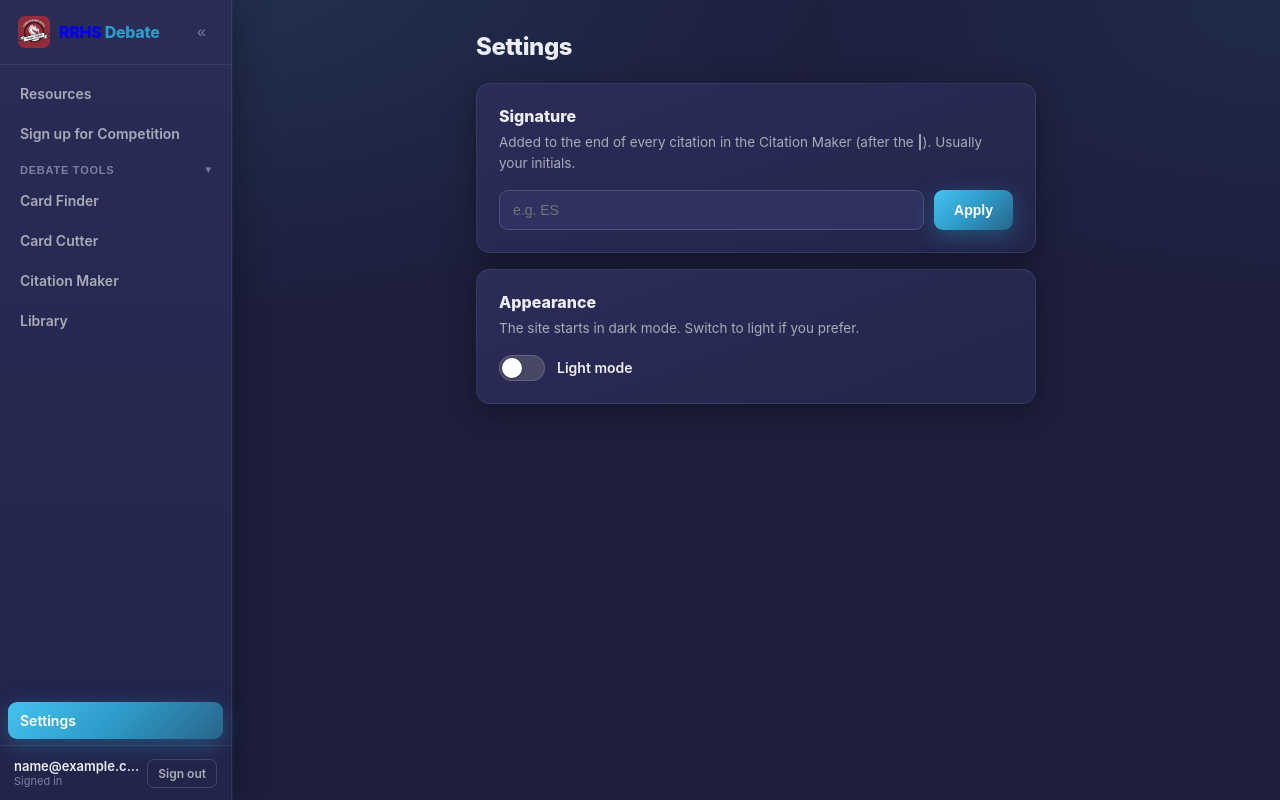
After one commit to epicgamer6707/RRHS_Debate, a Flask app: page /dashboard/settings in a window 1280 px wide. The commit adds this page. Run offline with Flask 3, Linux system fonts and the light colour scheme; the visitor is signed in with stand-in values (Sample User, id 1).

Commit message:
Add Settings, Resources, retractable sidebar, home screen, and reorg
- Settings tab (bottom of sidebar): set your Signature (used by Citation Maker)
  and toggle Light/Dark mode (dark default), stored per-browser and applied
  site-wide via data-theme. Add a full light-mode palette.
- Sidebar reorder: Resources (new placeholder page), Sign up for Competition,
  then the Debate Tools group which now also contains Library.
- Retractable sidebar with a floating opener; state remembered.
- Logo links to the home screen; the home screen now shows for logged-in users
  with 'Welcome, <name>' + Sign out top-right and a 'Go to your tools' button.
- Sign out now returns to the home screen, not the sign-in page.
- Citation Maker pre-fills your saved signature and links to Settings.

Co-Authored-By: Claude Opus 4.8 <noreply@anthropic.com>

```diff
--- a/app/auth/routes.py
+++ b/app/auth/routes.py
@@ -72,8 +72,8 @@ def login():
 @login_required
 def logout():
     logout_user()
-    flash("You've been signed out.", "info")
-    return redirect(url_for("auth.login"))
+    # Always land on the home screen, not the sign-in page.
+    return redirect(url_for("main.index"))
 
 
 # ── Forgot / reset password ───────────────────────────────────────────────────
--- a/app/static/css/app.css
+++ b/app/static/css/app.css
@@ -34,6 +34,9 @@ a:hover { text-decoration: underline; }
 .brand-logo { width: 36px; height: 36px; border-radius: 8px; object-fit: cover; flex-shrink: 0; }
 .brand-name { font-size: 19px; font-weight: 800; letter-spacing: -0.4px; color: var(--text-hi); }
 .brand-name span { color: var(--accent); }
+.brand-link { text-decoration: none; }
+.brand-link:hover { text-decoration: none; }
+.landing-welcome { font-size: 14px; color: var(--text-mid); font-weight: 600; margin-right: 4px; }
 
 /* ── centered auth card ── */
 .auth-wrap {
--- a/app/static/css/cutter.css
+++ b/app/static/css/cutter.css
@@ -102,3 +102,5 @@ select.cut-input {
 .cite-grid { display: grid; grid-template-columns: 1fr 1fr; gap: 0 14px; margin-top: 4px; }
 .cite-grid .cite-span { grid-column: 1 / -1; }
 .cite-preview { min-height: 88px; resize: vertical; line-height: 1.5; font-size: 13px; }
+.cite-hint { margin-top: 6px; font-size: 12px; color: var(--text-lo); }
+.cite-hint a { color: var(--accent); }
--- a/app/static/css/dashboard.css
+++ b/app/static/css/dashboard.css
@@ -23,11 +23,44 @@ body {
     display: flex;
     flex-direction: column;
 }
+.sidebar { transition: margin-left 0.2s ease; }
+.shell.sidebar-collapsed .sidebar { margin-left: -232px; }
+
+.sidebar-opener {
+    display: none;
+    position: fixed; top: 12px; left: 12px; z-index: 60;
+    width: 38px; height: 38px; border-radius: 9px;
+    background: var(--surface-1); border: 1px solid var(--line-md);
+    color: var(--text-hi); font-size: 16px; cursor: pointer;
+    align-items: center; justify-content: center;
+    box-shadow: var(--glow-soft);
+}
+.shell.sidebar-collapsed .sidebar-opener { display: flex; }
+.sidebar-opener:hover { background: var(--surface-2); }
+
 .sidebar-brand {
-    display: flex; align-items: center; gap: 9px;
+    display: flex; align-items: center; justify-content: space-between; gap: 9px;
     padding: 16px 18px;
     border-bottom: 1px solid var(--line);
 }
+.sidebar-brand-link { display: flex; align-items: center; gap: 9px; text-decoration: none; min-width: 0; }
+.sidebar-brand-link:hover { text-decoration: none; }
+.sidebar-toggle {
+    background: none; border: none; color: var(--text-lo);
+    font-size: 16px; cursor: pointer; padding: 2px 7px; border-radius: 6px; flex-shrink: 0;
+}
+.sidebar-toggle:hover { color: var(--text-hi); background: var(--surface-2); }
+
+.sidebar-bottom { padding: 2px 8px 6px; }
+
+/* When the sidebar is hidden, clear the floating opener button so it doesn't
+   overlap tool headings. */
+.shell.sidebar-collapsed .cut-wrap,
+.shell.sidebar-collapsed .comp-wrap,
+.shell.sidebar-collapsed .set-wrap,
+.shell.sidebar-collapsed .tool-empty { padding-left: 62px; }
+.shell.sidebar-collapsed .lib-toolbar,
+.shell.sidebar-collapsed .topbar { padding-left: 62px; }
 .sidebar-brand .brand-icon {
     width: 30px; height: 30px; border-radius: 8px;
     background: var(--accent);
--- /dev/null
+++ b/app/static/css/settings.css
@@ -0,0 +1,53 @@
+/* ── Settings ── */
+.set-wrap { height: 100%; overflow-y: auto; padding: 32px 24px 60px; }
+.set-inner { max-width: 560px; margin: 0 auto; }
+.set-h1 { font-size: 24px; font-weight: 800; letter-spacing: -0.4px; margin-bottom: 22px; }
+
+.set-card {
+    background: var(--grad-surface);
+    border: 1px solid var(--line);
+    border-radius: 14px;
+    padding: 22px;
+    margin-bottom: 16px;
+    box-shadow: var(--glow-soft);
+}
+.set-h2 { font-size: 16px; font-weight: 800; margin-bottom: 6px; }
+.set-desc { font-size: 13.5px; color: var(--text-mid); line-height: 1.55; margin-bottom: 16px; }
+
+.set-row { display: flex; gap: 10px; }
+.set-input {
+    flex: 1;
+    padding: 11px 13px; font-size: 14px;
+    color: var(--text-hi); background: var(--surface-2);
+    border: 1px solid var(--line-md); border-radius: 9px; outline: none;
+    transition: border-color 0.15s, box-shadow 0.15s;
+}
+.set-input:focus { border-color: var(--accent); box-shadow: 0 0 0 3px var(--accent-soft); }
+.set-btn {
+    padding: 11px 20px; font-size: 14px; font-weight: 700;
+    color: #fff; background: var(--grad-accent);
+    border: none; border-radius: 9px; cursor: pointer;
+    box-shadow: var(--glow-accent);
+    transition: background 0.15s, box-shadow 0.15s, transform 0.15s;
+}
+.set-btn:hover { background: var(--grad-accent-hover); box-shadow: var(--glow-accent-lg); transform: translateY(-1px); }
+.set-note { margin-top: 10px; font-size: 13px; color: #35c98b; }
+
+/* toggle switch */
+.set-switch { display: flex; align-items: center; gap: 12px; cursor: pointer; user-select: none; }
+.set-switch input { position: absolute; opacity: 0; width: 0; height: 0; }
+.set-switch-track {
+    width: 46px; height: 26px; border-radius: 40px;
+    background: var(--surface-3); border: 1px solid var(--line-md);
+    position: relative; transition: background 0.15s;
+    flex-shrink: 0;
+}
+.set-switch-thumb {
+    position: absolute; top: 2px; left: 2px;
+    width: 20px; height: 20px; border-radius: 50%;
+    background: #fff; transition: transform 0.16s;
+    box-shadow: 0 1px 3px rgba(0,0,0,0.3);
+}
+.set-switch input:checked + .set-switch-track { background: var(--accent); }
+.set-switch input:checked + .set-switch-track .set-switch-thumb { transform: translateX(20px); }
+.set-switch-label { font-size: 14px; color: var(--text-hi); font-weight: 600; }
--- a/app/static/css/theme.css
+++ b/app/static/css/theme.css
@@ -47,3 +47,32 @@
     --line:    rgba(255, 255, 255, 0.08);
     --line-md: rgba(255, 255, 255, 0.15);
 }
+
+/* ── Light mode (opt-in via data-theme="light") ── */
+:root[data-theme="light"] {
+    --surface-0: #eef0f7;
+    --surface-1: #ffffff;
+    --surface-2: #f1f3f9;
+    --surface-3: #e4e7f0;
+
+    --text-hi:  #1b1d38;
+    --text-mid: #565a7c;
+    --text-lo:  #8b8fac;
+
+    --line:    rgba(20, 22, 50, 0.10);
+    --line-md: rgba(20, 22, 50, 0.16);
+
+    --grad-surface: linear-gradient(160deg, #ffffff 0%, #f3f4fb 100%);
+    --grad-brand:   linear-gradient(120deg, #1b1d38 0%, #2E9CCA 60%, #29648A 100%);
+    --glow-soft:    0 8px 26px rgba(20, 22, 50, 0.10);
+
+    --app-bg:
+        radial-gradient(1100px 620px at 15% -8%, rgba(46, 156, 202, 0.14), transparent 60%),
+        radial-gradient(900px 520px at 100% 0%, rgba(41, 100, 138, 0.10), transparent 55%),
+        #eef0f7;
+}
+/* Hardcoded surfaces that need a light-mode counterpart */
+:root[data-theme="light"] .sidebar {
+    background: linear-gradient(180deg, #ffffff 0%, #f3f4fb 100%);
+    box-shadow: 1px 0 0 rgba(20, 22, 50, 0.05), 8px 0 30px rgba(20, 22, 50, 0.06);
+}
--- a/app/static/js/citation.js
+++ b/app/static/js/citation.js
@@ -61,4 +61,8 @@ function copyCitation() {
     });
 }
 
-buildCitation();
+(function initSignature() {
+    const saved = localStorage.getItem("rrhsSignature");
+    if (saved) document.getElementById("cSig").value = saved;
+    buildCitation();
+})();
--- /dev/null
+++ b/app/static/js/settings.js
@@ -0,0 +1,20 @@
+// ── Settings: signature + theme (stored in localStorage) ───────────────────────
+function saveSignature() {
+    const v = document.getElementById("sigInput").value.trim();
+    localStorage.setItem("rrhsSignature", v);
+    const n = document.getElementById("sigNote");
+    n.hidden = false;
+    setTimeout(() => { n.hidden = true; }, 1800);
+}
+
+function toggleTheme() {
+    const light = document.getElementById("themeToggle").checked;
+    const theme = light ? "light" : "dark";
+    document.documentElement.setAttribute("data-theme", theme);
+    localStorage.setItem("rrhsTheme", theme);
+}
+
+(function init() {
+    document.getElementById("sigInput").value = localStorage.getItem("rrhsSignature") || "";
+    document.getElementById("themeToggle").checked = localStorage.getItem("rrhsTheme") === "light";
+})();
--- a/app/templates/base.html
+++ b/app/templates/base.html
@@ -7,6 +7,12 @@
 <title>{% block title %}RRHS Debate{% endblock %}</title>
 <link rel="stylesheet" href="{{ url_for('static', filename='css/theme.css') }}">
 <link rel="stylesheet" href="{{ url_for('static', filename='css/app.css') }}">
+<script>
+  (function () { try {
+    var t = localStorage.getItem("rrhsTheme");
+    if (t) document.documentElement.setAttribute("data-theme", t);
+  } catch (e) {} })();
+</script>
 {% block head %}{% endblock %}
 </head>
 <body>
--- a/app/templates/dashboard/citation.html
+++ b/app/templates/dashboard/citation.html
@@ -35,7 +35,8 @@
       <div class="cut-field"><label>Publication</label>
         <input id="cPub" class="cut-input" oninput="buildCitation()"></div>
       <div class="cut-field"><label>Signature</label>
-        <input id="cSig" class="cut-input" placeholder="your initials" oninput="buildCitation()"></div>
+        <input id="cSig" class="cut-input" placeholder="your initials" oninput="buildCitation()">
+        <div class="cite-hint">Configure your signature in <a href="{{ url_for('main.dashboard_settings') }}">Settings</a>.</div></div>
     </div>
 
     <div class="cut-field">
--- a/app/templates/dashboard/layout.html
+++ b/app/templates/dashboard/layout.html
@@ -8,17 +8,32 @@
 <title>{% block title %}Dashboard · RRHS Debate{% endblock %}</title>
 <link rel="stylesheet" href="{{ url_for('static', filename='css/theme.css') }}">
 <link rel="stylesheet" href="{{ url_for('static', filename='css/dashboard.css') }}">
+<script>
+  // Apply saved theme early to avoid a flash.
+  (function () { try {
+    var t = localStorage.getItem("rrhsTheme");
+    if (t) document.documentElement.setAttribute("data-theme", t);
+  } catch (e) {} })();
+</script>
 {% block head %}{% endblock %}
 </head>
 <body>
-<div class="shell">
+<div class="shell" id="shell">
+  <button class="sidebar-opener" id="sidebarOpener" onclick="toggleSidebar()" title="Show menu">☰</button>
+
   <aside class="sidebar">
     <div class="sidebar-brand">
-      <img class="brand-logo" src="{{ url_for('static', filename='img/logo.png') }}" alt="RRHS Debate logo">
-      <div class="brand-name">RRHS <span>Debate</span></div>
+      <a class="sidebar-brand-link" href="{{ url_for('main.index') }}">
+        <img class="brand-logo" src="{{ url_for('static', filename='img/logo.png') }}" alt="RRHS Debate logo">
+        <div class="brand-name">RRHS <span>Debate</span></div>
+      </a>
+      <button class="sidebar-toggle" onclick="toggleSidebar()" title="Hide menu">«</button>
     </div>
 
     <nav class="nav">
+      <a class="nav-item {{ 'active' if active == 'resources' }}" href="{{ url_for('main.dashboard_resources') }}">Resources</a>
+      <a class="nav-item {{ 'active' if active == 'signup' }}" href="{{ url_for('main.dashboard_signup') }}">Sign up for Competition</a>
+
       <div class="nav-group" id="toolsGroup">
         <button class="nav-group-head" onclick="toggleToolsGroup()">
           <span class="nav-group-title">Debate Tools</span>
@@ -28,11 +43,14 @@
           <a class="nav-item {{ 'active' if active == 'scraper' }}" href="{{ url_for('main.dashboard_scraper') }}">Card Finder</a>
           <a class="nav-item {{ 'active' if active == 'cutter' }}" href="{{ url_for('main.dashboard_cutter') }}">Card Cutter</a>
           <a class="nav-item {{ 'active' if active == 'citation' }}" href="{{ url_for('main.dashboard_citation') }}">Citation Maker</a>
+          <a class="nav-item {{ 'active' if active == 'library' }}" href="{{ url_for('main.dashboard_library') }}">Library</a>
         </div>
       </div>
-      <a class="nav-item nav-standalone {{ 'active' if active == 'signup' }}" href="{{ url_for('main.dashboard_signup') }}">Sign up for Competition</a>
-      <a class="nav-item {{ 'active' if active == 'library' }}" href="{{ url_for('main.dashboard_library') }}">Library</a>
     </nav>
+
+    <div class="sidebar-bottom">
+      <a class="nav-item {{ 'active' if active == 'settings' }}" href="{{ url_for('main.dashboard_settings') }}">Settings</a>
+    </div>
 
     <div class="sidebar-foot">
       <div class="sidebar-user">
@@ -52,13 +70,20 @@
   // Debate Tools group: open by default, remember collapsed state.
   (function () {
     var group = document.getElementById("toolsGroup");
-    if (localStorage.getItem("toolsGroupCollapsed") === "1") group.classList.add("collapsed");
+    if (group && localStorage.getItem("toolsGroupCollapsed") === "1") group.classList.add("collapsed");
+    if (localStorage.getItem("sidebarCollapsed") === "1")
+      document.getElementById("shell").classList.add("sidebar-collapsed");
   })();
   function toggleToolsGroup() {
     var group = document.getElementById("toolsGroup");
     group.classList.toggle("collapsed");
     localStorage.setItem("toolsGroupCollapsed", group.classList.contains("collapsed") ? "1" : "0");
   }
+  function toggleSidebar() {
+    var shell = document.getElementById("shell");
+    shell.classList.toggle("sidebar-collapsed");
+    localStorage.setItem("sidebarCollapsed", shell.classList.contains("sidebar-collapsed") ? "1" : "0");
+  }
 </script>
 {% block scripts %}{% endblock %}
 </body>
--- /dev/null
+++ b/app/templates/dashboard/settings.html
@@ -0,0 +1,40 @@
+{% extends "dashboard/layout.html" %}
+{% block title %}Settings{% endblock %}
+{% block head %}
+<link rel="stylesheet" href="{{ url_for('static', filename='css/settings.css') }}">
+{% endblock %}
+
+{% block tool %}
+<div class="set-wrap">
+  <div class="set-inner">
+    <h1 class="set-h1">Settings</h1>
+
+    <section class="set-card">
+      <h2 class="set-h2">Signature</h2>
+      <p class="set-desc">
+        Added to the end of every citation in the Citation Maker (after the
+        <strong>|</strong>). Usually your initials.
+      </p>
+      <div class="set-row">
+        <input id="sigInput" class="set-input" placeholder="e.g. ES">
+        <button class="set-btn" onclick="saveSignature()">Apply</button>
+      </div>
+      <div id="sigNote" class="set-note" hidden>Saved. It'll be used in the Citation Maker.</div>
+    </section>
+
+    <section class="set-card">
+      <h2 class="set-h2">Appearance</h2>
+      <p class="set-desc">The site starts in dark mode. Switch to light if you prefer.</p>
+      <label class="set-switch">
+        <input type="checkbox" id="themeToggle" onchange="toggleTheme()">
+        <span class="set-switch-track"><span class="set-switch-thumb"></span></span>
+        <span class="set-switch-label">Light mode</span>
+      </label>
+    </section>
+  </div>
+</div>
+{% endblock %}
+
+{% block scripts %}
+<script src="{{ url_for('static', filename='js/settings.js') }}"></script>
+{% endblock %}
```
Also changed, not shown: app/blueprints/main_routes.py (+13 -3 lines), app/templates/dashboard/resources.html (added, +8 -0 lines), app/templates/landing.html (+15 -6 lines).
